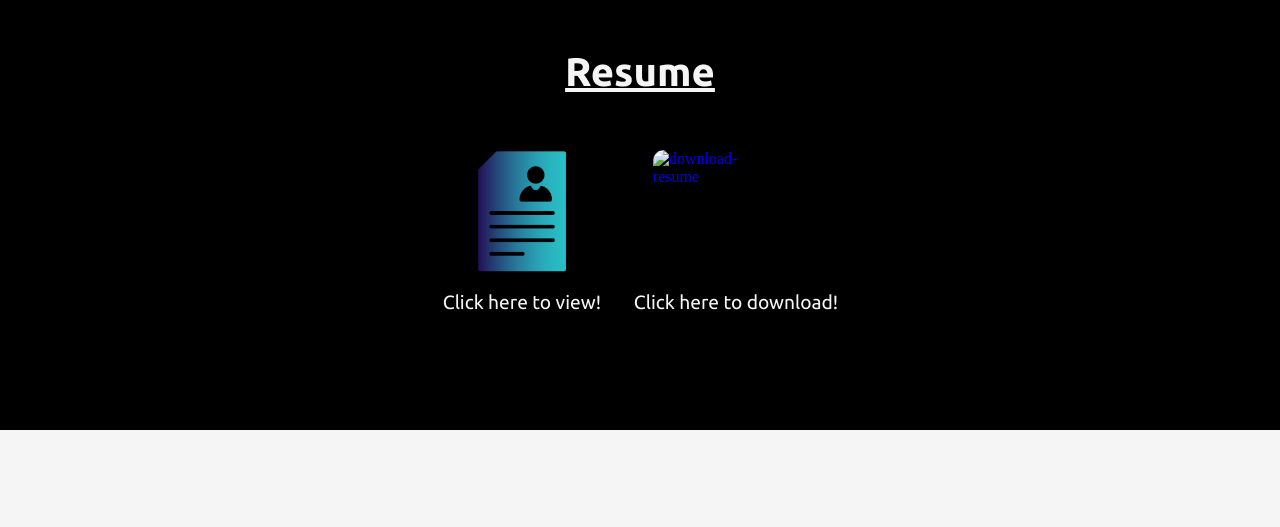
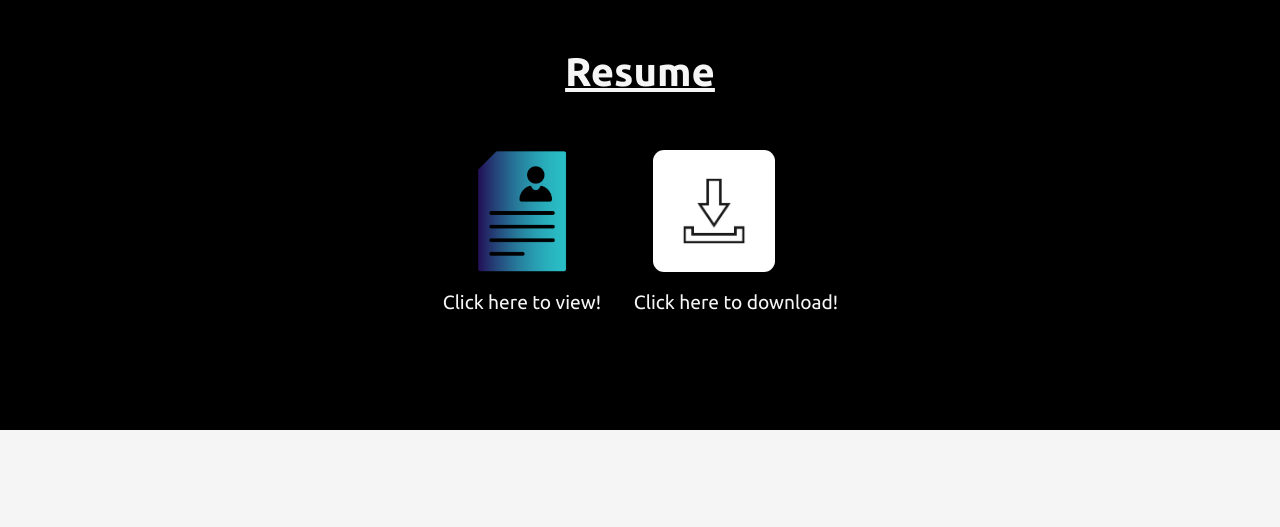
Before and after one commit to JaredShakespaere/jaredshakespaere.github.io, a website: page index.html in a window 1280 px wide. Shown: the part 2820-3347 px from the top of the page. Drawn offline with nearby package versions, Linux system fonts and the light colour scheme.

Commit message:
fixed resume error

```diff
--- a/index.html
+++ b/index.html
@@ -171,7 +171,7 @@
                         </div>
                         <div class="resume-container">
                             <a href="./pics/Official Resume Jan. 2022 .pdf" download>
-                                <img class="resume-icon" id="resume-icon-download" src="./pics/Official Resume Jan. 2022 .pdf" alt="download-resume">
+                                <img class="resume-icon" id="resume-icon-download" src="./pics/download-icon.png" alt="download-resume">
                                 <div class="text">
                                     Click here to download!
                                 </div>
```
